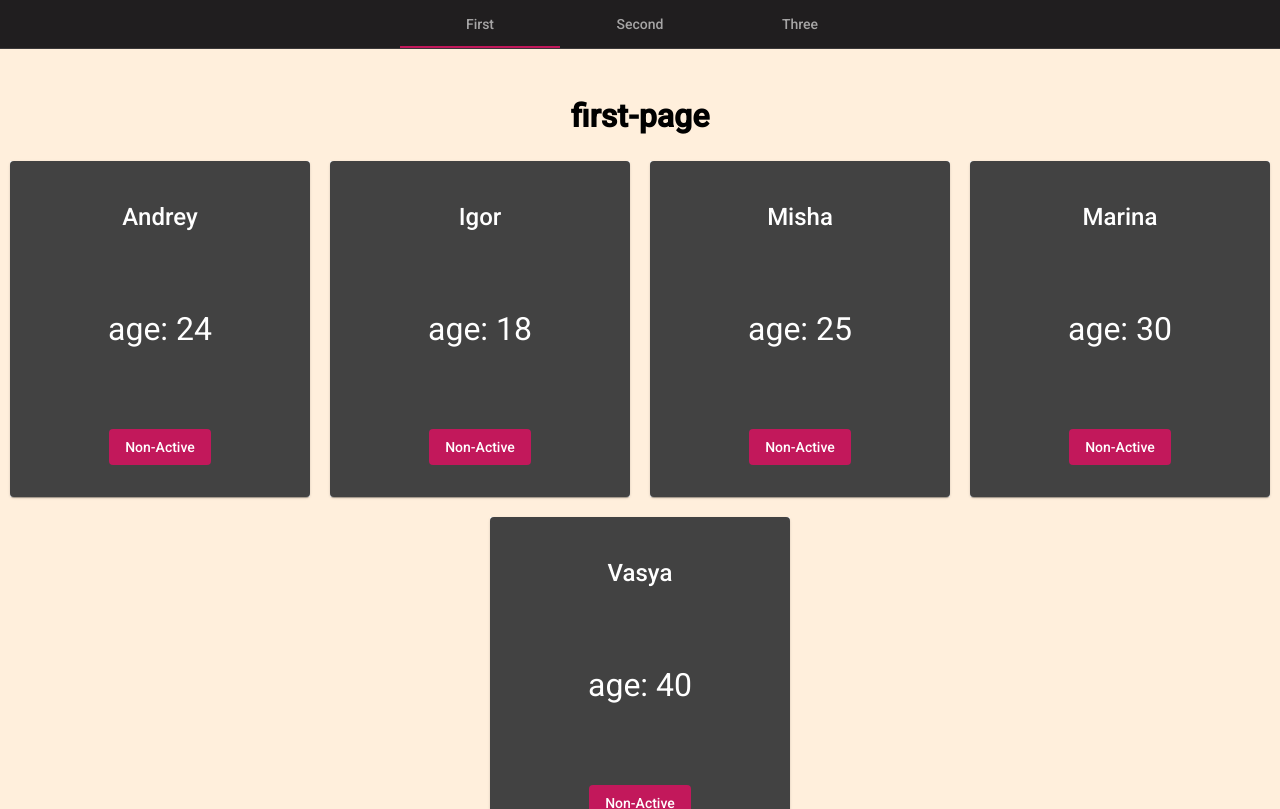
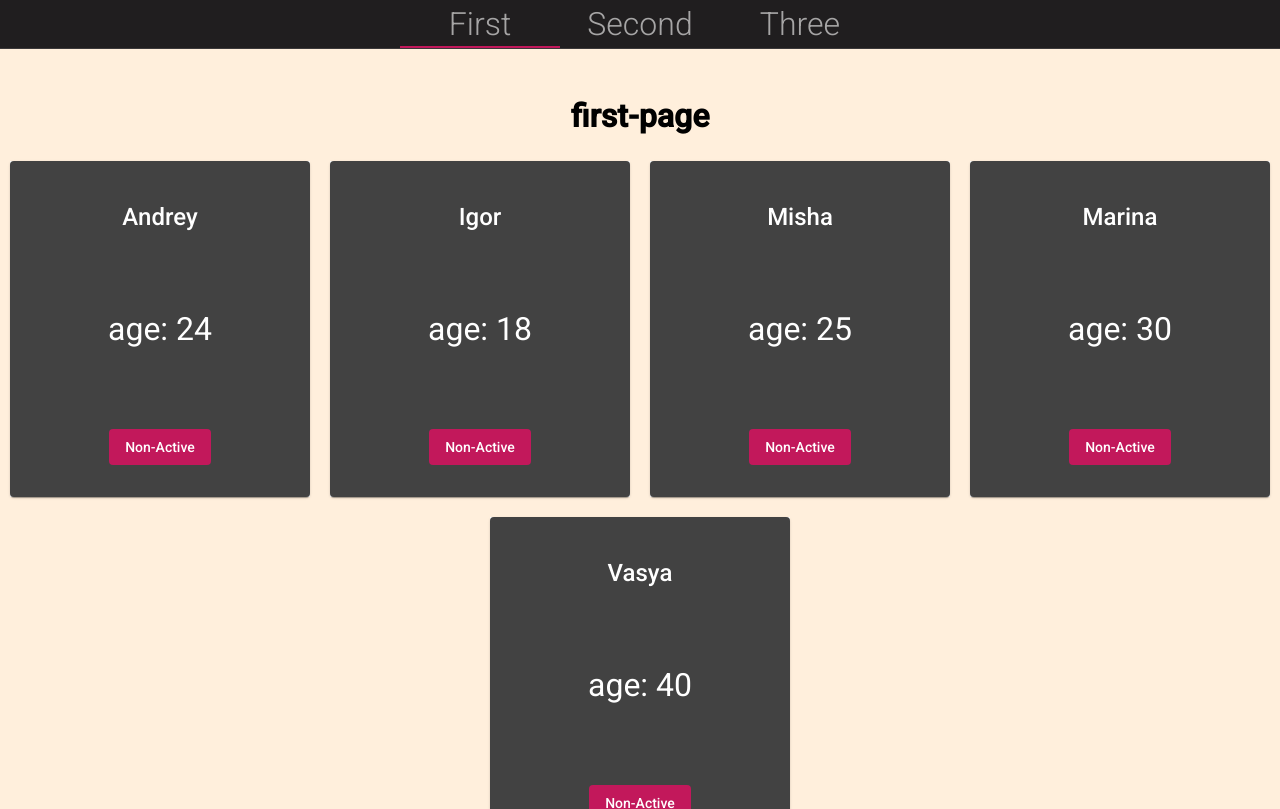
Before and after one commit to sivyankof/angular-test, an Angular app: page / in a window 1280 px wide. Built offline with nearby package versions, Linux system fonts and the light colour scheme.

Commit message:
feat: edit sccs

```diff
--- a/src/app/app.component.scss
+++ b/src/app/app.component.scss
@@ -11,7 +11,7 @@ p {
     font-weight: bold;
 }
 
-.mat-tab-group {
-    margin-bottom: 48px;
-    // background-color: cadetblue;
+::ng-deep .mat-tab-group .mat-tab-label-content {
+    font-size: 2rem;
+    font-weight: 200;
 }
--- a/src/app/app.component.ts
+++ b/src/app/app.component.ts
@@ -1,9 +1,10 @@
-import { Component} from '@angular/core';
+import { Component,ViewEncapsulation} from '@angular/core';
 
 @Component({
     selector: 'app-root',
     templateUrl: './app.component.html',
     styleUrls: ['./app.component.scss'],
+    // encapsulation: ViewEncapsulation.None,
 })
 export class AppComponent {
     colorToggle = { value: 'aqua' };
--- a/src/app/three-page/three-page.component.html
+++ b/src/app/three-page/three-page.component.html
@@ -1 +1,3 @@
-<p>three-page works!</p>
+<div class="container">
+    <p>three-page works!</p>
+</div>
--- a/src/app/three-page/three-page.component.scss
+++ b/src/app/three-page/three-page.component.scss
@@ -1,7 +1,11 @@
+.container {
+    background-color: #feefdd;
+    height: 95vh;
 
-p {
-    background-color: #feefdd;
-    line-height: 10rem;
-    text-align: center;
-    font-size: 2rem;
+    p {
+        padding: 1rem;
+        margin: 0;
+        text-align: center;
+        font-size: 2rem;
+    }
 }
```
